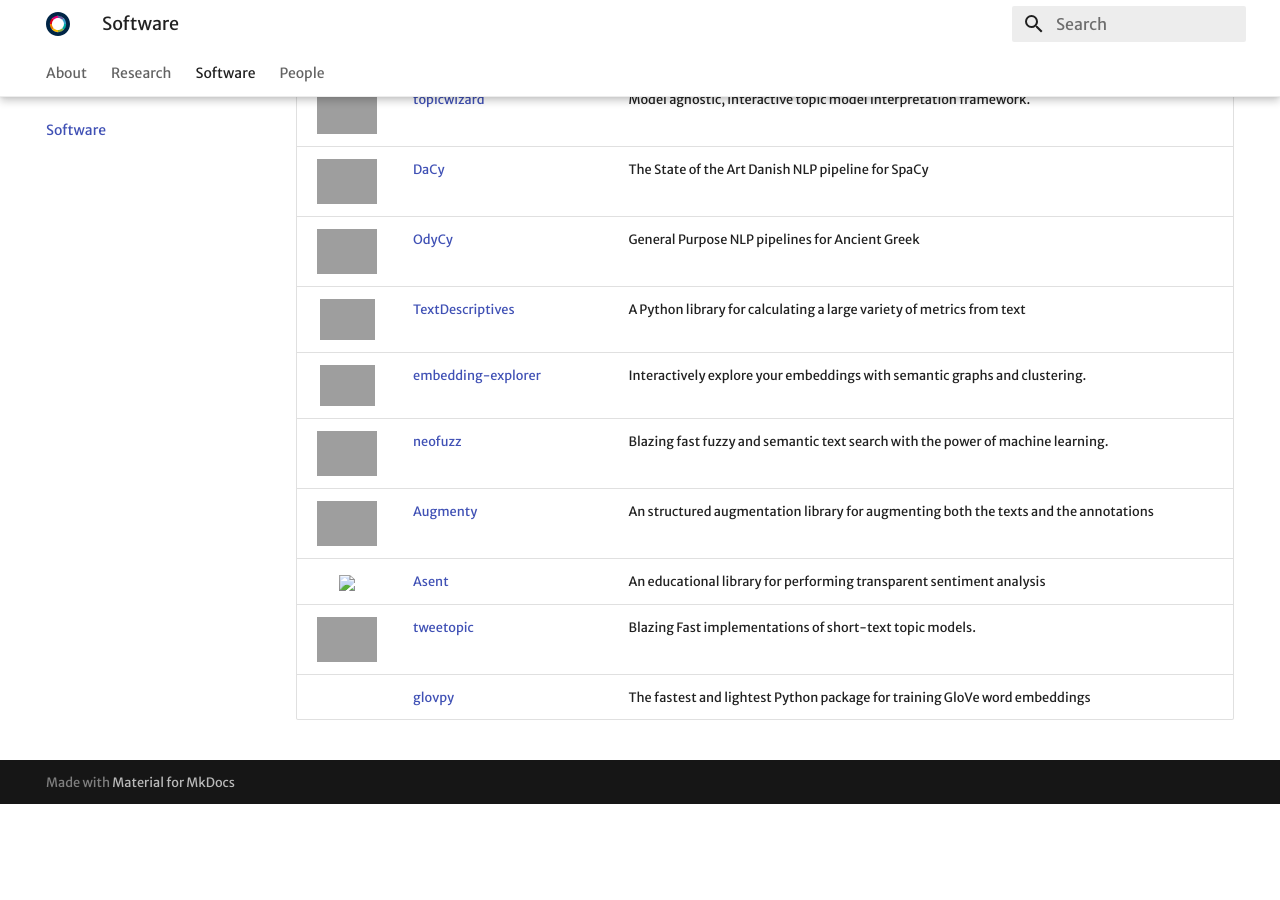
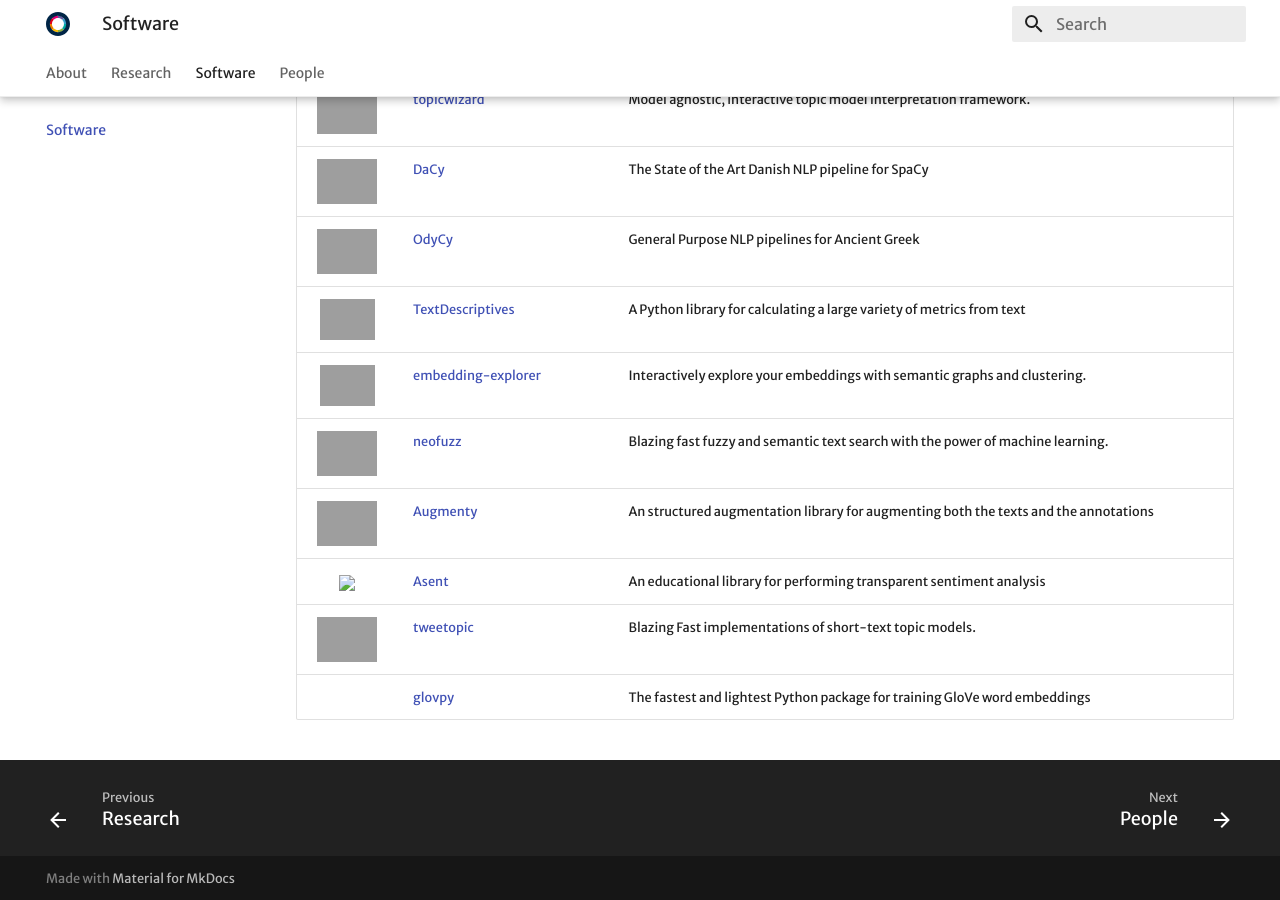
Before and after one commit to centre-for-humanities-computing/aarhusnlp-webpage, an MkDocs documentation site: the page built from docs/software.md, in a window 1280 px wide and 900 px high, scrolled down 587 px, cut to the strip 0-900 px from the top of the window. Built offline with MkDocs 1.6.1 and Material for MkDocs 9.7.7, drawn with Linux system fonts in a browser that asks for light colours; before the commit the page ends 1391 px from its top, so only the background shows below that; grey boxes are pictures that could not be loaded.

```diff
--- a/mkdocs.yml
+++ b/mkdocs.yml
@@ -1,5 +1,5 @@
 site_name: Aarhus NLP
-site_description: 'Natural Language Processing Group at Aarhus University'
+site_description: "Natural Language Processing Group at Aarhus University"
 nav:
   - About: index.md
   - Research: research.md
@@ -12,18 +12,19 @@
     text: Merriweather Sans
   navigation_depth: 3
   palette:
-    primary: 'white'
-    accent: '#655a9f'
+    primary: "white"
+    accent: "#655a9f"
   features:
-      - toc.integrate
-      - navigation.tabs
-      - navigation.tabs.sticky
-      - navigation.sections
-      - navigation.expand
-      - navigation.path
-      - navigation.indexes
-      - toc.follow
-      - content.code.copy
+    - toc.integrate
+    - navigation.tabs
+    - navigation.tabs.sticky
+    - navigation.sections
+    - navigation.expand
+    - navigation.path
+    - navigation.indexes
+    - toc.follow
+    - content.code.copy
+    - navigation.footer
 markdown_extensions:
   - pymdownx.highlight:
       use_pygments: true
```
Also changed, not shown: docs/index.md (+5 -0 lines), docs/images/eu_funding.png (added), 1 other file.
